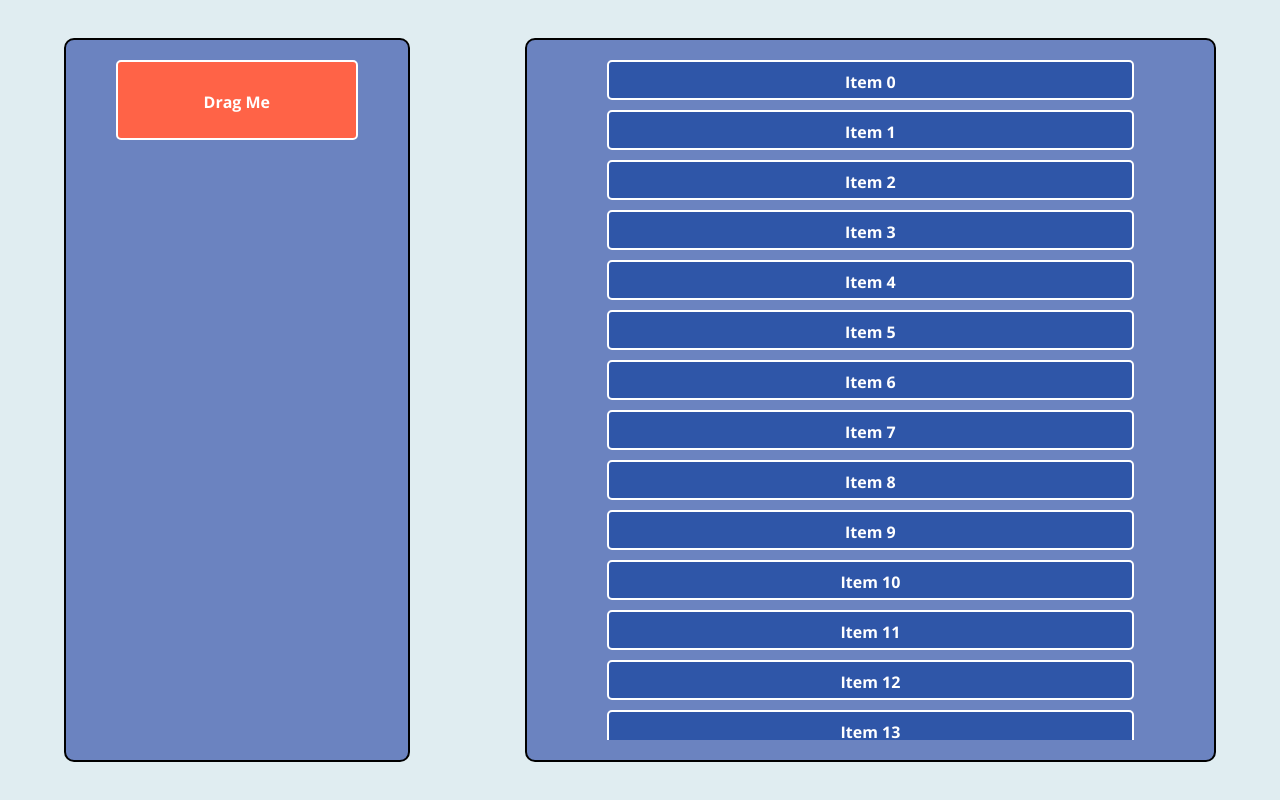
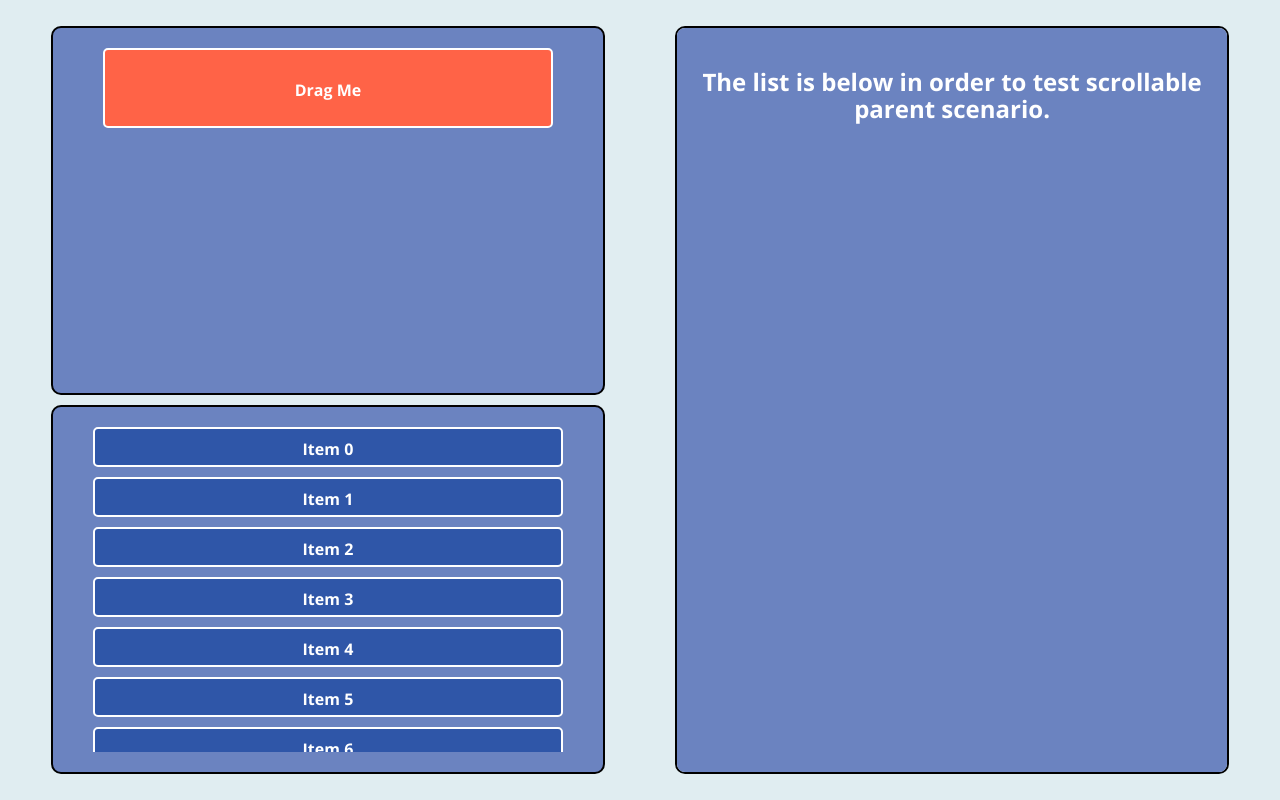
Before and after one commit to seektor/DnD_List, a website built with webpack: page src/index.html in a window 1280 px wide. Built offline with nearby package versions, Linux system fonts and the light colour scheme.

Commit message:
App view html changes in order to test different scenarios.

```diff
--- a/src/app/app.ts
+++ b/src/app/app.ts
@@ -6,8 +6,11 @@ class App {
 
     constructor() {
         const toolbox = new Toolbox(document.getElementById("toolbox"));
-        const list = new List(document.getElementById("list"));
-        toolbox.setTargetListHandlers(list.getListHandlers());
+        const leftList = new List(document.getElementById("left-list"));
+        const rightList = new List(document.getElementById("right-list"));
+
+        toolbox.addTargetListHandlers(leftList.getListHandlers());
+        toolbox.addTargetListHandlers(rightList.getListHandlers());
     }
 }
 
--- a/src/app/assets/styles/base.scss
+++ b/src/app/assets/styles/base.scss
@@ -3,19 +3,41 @@ html, body {
     font-family: 'Open Sans', sans-serif;
 }
 
-#wrapper {
+#app-wrapper {
     height: 100%;
     box-sizing: border-box;
     background-color: #e0edf1;
-    padding: 3% 5%;
+    padding: 2% 4%;
     display: flex;
     flex-direction: row;
     align-content: space-between;
 }
 
+#left-wrapper {
+    display: flex;
+    flex-direction: column;
+    width: 47%;
+}
+
+#right-wrapper {
+    width: 47%;
+    color: white;
+    text-align: center;
+}
+
+#right-list-wrapper {
+
+    height: 3000px;
+    overflow: auto;
+
+    & > div {
+        margin-top: 1250px;
+        height: 500px;
+    }
+}
+
 #toolbox {
-    height: 100%;
-    width: 30%;
+    margin-bottom: 10px;
 }
 
 #space {
@@ -23,12 +45,9 @@ html, body {
     flex-grow: 1;
 }
 
-#list {
+.container {
     height: 100%;
-    width: 60%;
-}
-
-.container {
+    width: 100%;
     background-color: #6B83C0;
     padding: 20px 50px;
     border-radius: 10px;
@@ -37,7 +56,23 @@ html, body {
     overflow: auto;
 }
 
-.container__list {
+.container__list--left {
     padding-left: 0px;
     padding-right: 0px;
+
+    & > div {
+        padding-left: 40px;
+        padding-right: 40px;
+    }
+
 }
+
+.container__list--right {
+    padding-left: 0px;
+    padding-right: 0px;
+
+    & > div {
+        padding-left: 40px;
+        padding-right: 40px;
+    }
+}
--- a/src/app/components/List/List.ts
+++ b/src/app/components/List/List.ts
@@ -102,6 +102,7 @@ export class List {
     }
 
     private onDragStart(e: MouseEvent) {
+        console.log("dragStart");
         document.removeEventListener("mousemove", this.onDragStart);
         this.isDragging = true;
         this.listElement.classList.add(this.listClassHooks.listTranslateSmooth);
@@ -131,6 +132,8 @@ export class List {
     }
 
     private onDragEnter(e: MouseEvent) {
+        console.log("dragEnter");
+
         if (!this.isDragging) {
             return;
         }
@@ -204,7 +207,6 @@ export class List {
 
     private onDragMove(e: MouseEvent) {
         e.preventDefault();
-        this.isDragging = true;
         const xTranslation: number = e.clientX - this.initialCoordinates.x;
         const yTranslation: number = e.clientY - this.initialCoordinates.y;
         this.setTranslation(this.draggedElement, xTranslation, yTranslation);
--- a/src/app/components/List/list.scss
+++ b/src/app/components/List/list.scss
@@ -1,7 +1,6 @@
 .list__list-wrapper {
     height: 100%;
     overflow: auto;
-    padding: 0px 80px;
     transition: background-color 0.2s cubic-bezier(0.2, 0, 0, 0.1);
 }
 
--- a/src/app/components/Toolbox/Toolbox.ts
+++ b/src/app/components/Toolbox/Toolbox.ts
@@ -10,7 +10,7 @@ export class Toolbox {
     private toolboxComponentElement: HTMLElement = null;
     private draggedElement: HTMLElement = null;
     private initialCoordinates: TCoordinates = null;
-    private targetListHandlers: IListHandlers;
+    private targetListHandlers: IListHandlers[] = [];
 
     constructor(container: HTMLElement) {
         this.onDragStart = this.onDragStart.bind(this);
@@ -34,8 +34,8 @@ export class Toolbox {
         container.appendChild(toolboxWrapper);
     }
 
-    public setTargetListHandlers(listHandlers: IListHandlers) {
-        this.targetListHandlers = listHandlers;
+    public addTargetListHandlers(listHandlers: IListHandlers) {
+        this.targetListHandlers.push(listHandlers);
     }
 
     private onDragStart(e: MouseEvent) {
@@ -46,9 +46,11 @@ export class Toolbox {
         this.initialCoordinates = { x: e.clientX, y: e.clientY };
         document.addEventListener("mousemove", this.onDragMove);
         document.addEventListener("mouseup", this.onDragEnd);
-        this.targetListHandlers.setExternalDraggedElement(this.draggedElement, "SUCCESS");
-        this.targetListHandlers.toggleDropzone(true);
-        this.targetListHandlers.toggleExternalElementAccessListener(true);
+        this.targetListHandlers.forEach(targetListHandler => {
+            targetListHandler.setExternalDraggedElement(this.draggedElement, "SUCCESS");
+            targetListHandler.toggleDropzone(true);
+            targetListHandler.toggleExternalElementAccessListener(true);
+        });
     }
 
     private detachElement(mirrorElement: HTMLElement) {
@@ -73,9 +75,11 @@ export class Toolbox {
         document.removeEventListener("mouseup", this.onDragEnd);
         this.draggedElement.remove();
         this.draggedElement = null;
-        this.targetListHandlers.toggleDropzone(false);
-        this.targetListHandlers.toggleExternalElementAccessListener(false);
-        this.targetListHandlers.externalDragStop();
+        this.targetListHandlers.forEach(targetListHandler => {
+            targetListHandler.toggleDropzone(false);
+            targetListHandler.toggleExternalElementAccessListener(false);
+            targetListHandler.externalDragStop();
+        });
     }
 
     private setTranslation(element: HTMLElement, x: number, y: number) {
--- a/src/index.html
+++ b/src/index.html
@@ -10,10 +10,18 @@
 </head>
 
 <body>
-    <div id="wrapper">
-        <div id="toolbox" class="container"></div>
+    <div id="app-wrapper">
+        <div id="left-wrapper">
+            <div id="toolbox" class="container container__toolbox"></div>
+            <div id="left-list" class="container container__list--left"></div>
+        </div>
         <div id="space"></div>
-        <div id="list" class="container container__list"></div>
+        <div id="right-wrapper" class="container container__list--right">
+            <h2>The list is below in order to test scrollable parent scenario.</h2>
+            <div id="right-list-wrapper">
+                <div id="right-list"></div>
+            </div>
+        </div>
     </div>
 
 </body>
```
